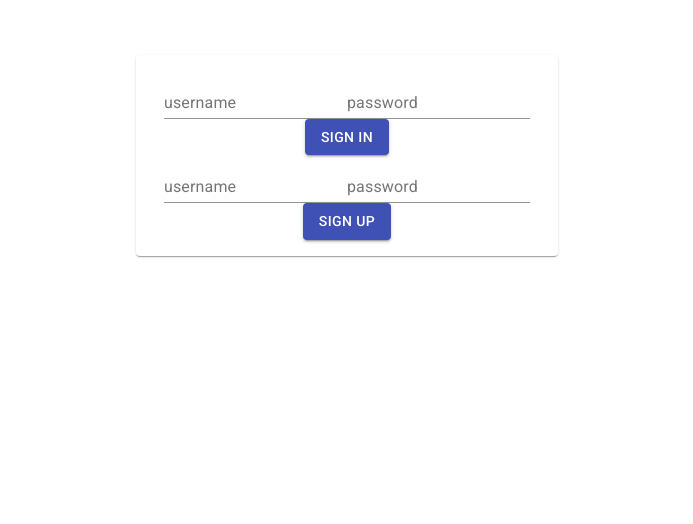
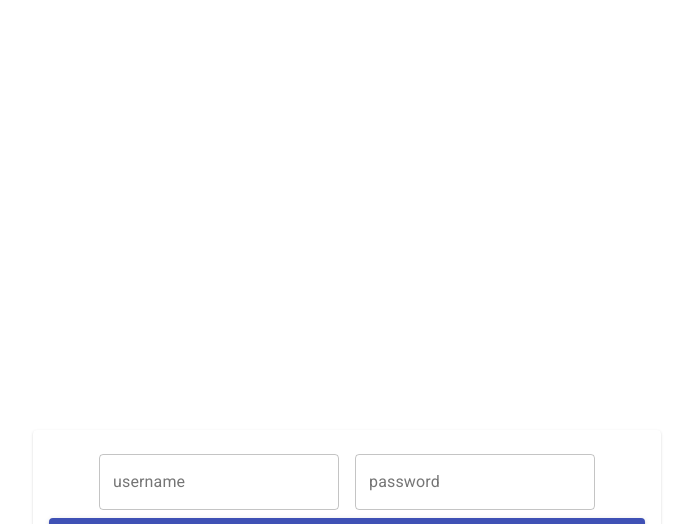
Before and after one commit to katrinamaris17/Weedster2.0, a React (Create React App) app in the folder client/: page / in a window 1280 px wide. Shown: the part 262-786 px from the top of the page, without its empty margins (293-986 px from the left). Built offline with nearby package versions, Linux system fonts and the light colour scheme.

Commit message:
modified SignIn.js and SignUp.js by applying Material UI styling

```diff
--- a/client/src/pages/Homepage/index.js
+++ b/client/src/pages/Homepage/index.js
@@ -4,7 +4,8 @@ import Typography from '@material-ui/core/Typography';
 import { makeStyles } from '@material-ui/core/styles';
 import Paper from '@material-ui/core/Paper';
 import Grid from '@material-ui/core/Grid';
-import Container from '@material-ui/core/Container';
+import Card from '@material-ui/core/Card';
+import CardMedia from '@material-ui/core/CardMedia';
 import { WrappedSignIn, WrappedSignUp } from '../Viewer';
 import {useHistory } from 'react-router-dom';
 
@@ -25,12 +26,6 @@ import {useHistory } from 'react-router-dom';
 //   );
 // }
 
-function Logo() {
-  return (
-    <Typography variant="body2" color="textSecondary" align="center" img src="">
-    </Typography>
-  );
-}
 
 const useStyles = makeStyles((theme) => ({
   root: {
@@ -41,9 +36,8 @@ const useStyles = makeStyles((theme) => ({
     textAlign: 'center',
     color: theme.palette.text.secondary,
   },
- logo: {
-    margin: theme.spacing(1),
-    backgroundImage: "url('./client/public/weedleaf_24.png')"
+  media: {
+    height: 140,
   },
 }));
 
@@ -59,10 +53,9 @@ export default function FullWidthGrid() {
     direction="column"
     alignItems="center"
     justify="center"
-    style={{ minHeight: '100vh' }}
+    style={{ minHeight: '200vh' }}
   >
-  <Grid item xs={4}>
-  <logo className={classes.logo}></logo>
+  <Grid item xs={6}>
   <Paper className={classes.paper}>
     <WrappedSignIn history={history}></WrappedSignIn>
     <WrappedSignUp history={history}></WrappedSignUp>
--- a/client/src/pages/Viewer/ViewerViews/SignIn.js
+++ b/client/src/pages/Viewer/ViewerViews/SignIn.js
@@ -3,6 +3,7 @@ import { reduxForm, Field } from 'redux-form';
 import TextField from '@material-ui/core/TextField';
 import axios from 'axios';
 import Button from '@material-ui/core/Button';
+import { makeStyles } from '@material-ui/core/styles';
 
 import { setViewerToken } from '../ViewerReducer';
 // The Field components job is to render out input html
@@ -20,14 +21,25 @@ import { setViewerToken } from '../ViewerReducer';
 //     // label={label}
 //   />;
 // };
+const useStyles = makeStyles((theme) => ({
+  root: {
+    '& .MuiTextField-root': {
+      margin: theme.spacing(1),
+      width: '30ch',
+    },
+  },
+}));
 
 const TextFieldInput = ({ input, meta, label }) => {
   // console.log('FIELD COMPONENT PROPS', props);
   return <TextField
     {...input}
+    id="outlined-helperText"
     label={label}
+    variant="outlined"
   />;
 };
+
 
 // What Redux form does for us
 // It will write the functions for updating form state
@@ -40,6 +52,7 @@ const TextFieldInput = ({ input, meta, label }) => {
 // to the function that it's calling
 const SignIn = (props) => {
   const { handleSubmit, history } = props;
+  const classes = useStyles();
 
   console.log(props);
   const handleSignIn = async (formValues, dispatch) => {
@@ -56,7 +69,7 @@ const SignIn = (props) => {
   }
 
   return (
-    <form noValidate autoComplete="off">
+    <form className={classes.root} noValidate autoComplete="off">
       <Field
         name='username'
         label='username'
@@ -69,6 +82,7 @@ const SignIn = (props) => {
       />
       <Button
         onClick={ handleSubmit(handleSignIn) }
+        fullWidth
         variant="contained"
         color="primary">
         Sign in
--- a/client/src/pages/Viewer/ViewerViews/SignUp.js
+++ b/client/src/pages/Viewer/ViewerViews/SignUp.js
@@ -6,6 +6,7 @@ import Button from '@material-ui/core/Button';
 
 import { connect } from 'react-redux';
 import { compose } from 'redux';
+import { makeStyles } from '@material-ui/core/styles';
 import { setViewerToken } from '../ViewerReducer';
 // The Field components job is to render out input html
 // and pass down functions for updating the state
@@ -23,11 +24,22 @@ import { setViewerToken } from '../ViewerReducer';
 //   />;
 // };
 
+const useStyles = makeStyles((theme) => ({
+  root: {
+    '& .MuiTextField-root': {
+      margin: theme.spacing(1),
+      width: '30ch',
+    },
+  },
+}));
+
 const TextFieldInput = ({ input, meta, label }) => {
   // console.log('FIELD COMPONENT PROPS', props);
   return <TextField
     {...input}
+    id="outlined-helperText"
     label={label}
+    variant="outlined"
   />;
 };
 
@@ -74,6 +86,7 @@ class SignUp extends Component {
         />
         <Button
           onClick={ handleSubmit(this.handleSignUp) }
+          fullWidth
           variant="contained"
           color="primary">
           Sign up
--- a/client/src/pages/common/components/TextFieldInput.js
+++ b/client/src/pages/common/components/TextFieldInput.js
@@ -1,11 +1,22 @@
 import React from 'react';
 import TextField from '@material-ui/core/TextField';
+// import { makeStyles } from '@material-ui/core/styles';
+
+// const useStyles = makeStyles((theme) => ({
+//   root: {
+//     '& .MuiTextField-root': {
+//       margin: theme.spacing(1),
+//       width: '25ch',
+//     },
+//   },
+// }));
 
 export const TextFieldInput = ({ input, meta }) => {
   console.log(input);
   return <TextField
     {...input}
-    label="Filled"
-    variant="filled"
+    id="outlined-basic"
+    label="outlined"
+    variant="outlined"
   />;
 };
```
